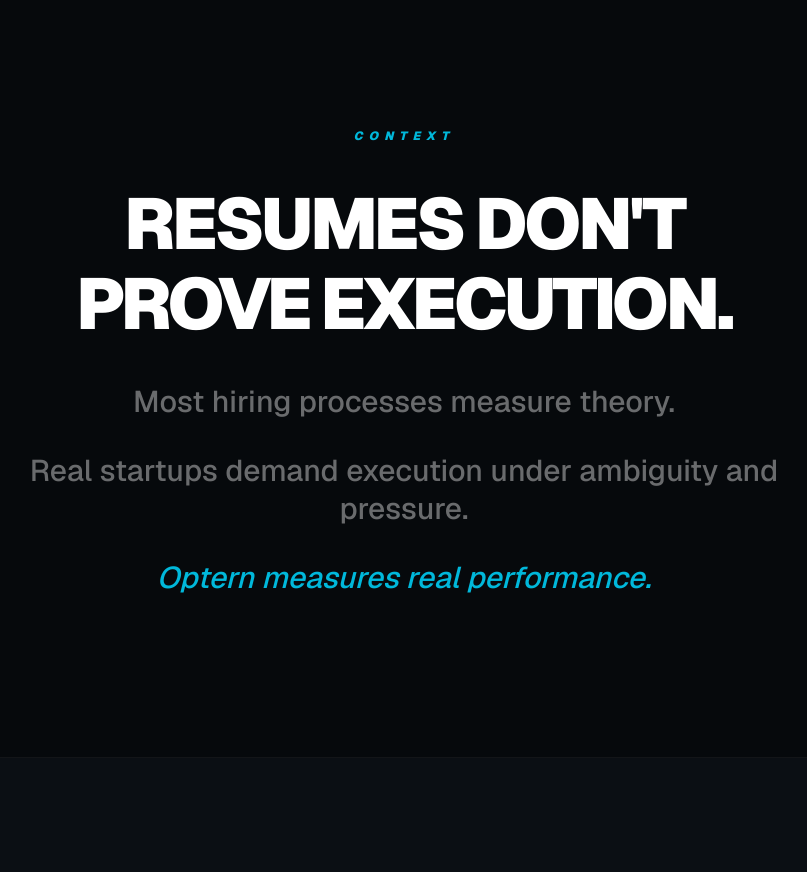
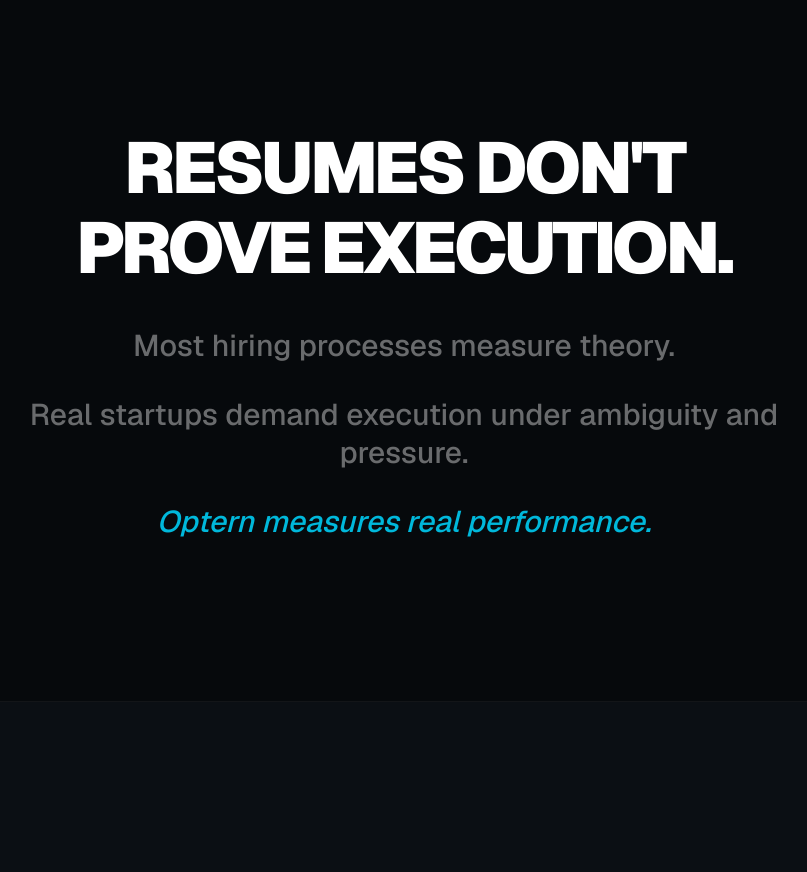
Before and after one commit to optern2025/OptCamp, a Next.js app: page / in a window 1280 px wide. Shown: the part 1060-1932 px from the top of the page, without its empty margins (236-1043 px from the left). Built offline with nearby package versions, Linux system fonts and the light colour scheme; no server answers.

Commit message:
Remove 'Context' heading from the problem section

```diff
--- a/app/page.tsx
+++ b/app/page.tsx
@@ -331,9 +331,6 @@
           <section className="py-20 md:py-40 relative z-10 bg-black/40 border-y border-white/5">
             <div className="container mx-auto px-4 sm:px-6 text-center">
               <div className="max-w-4xl mx-auto">
-                <h3 className="text-cyan-500 text-[9px] xs:text-[10px] md:text-xs font-black tracking-[0.3em] md:tracking-[0.5em] uppercase mb-6 md:mb-10 italic">
-                  Context
-                </h3>
                 <SectionTitle>
                   Resumes Don&apos;t <br />
                   Prove Execution.
```
